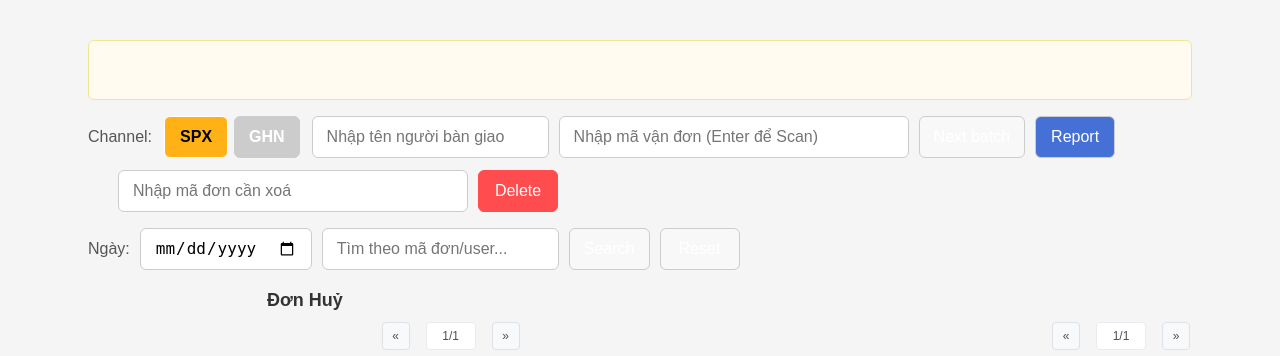
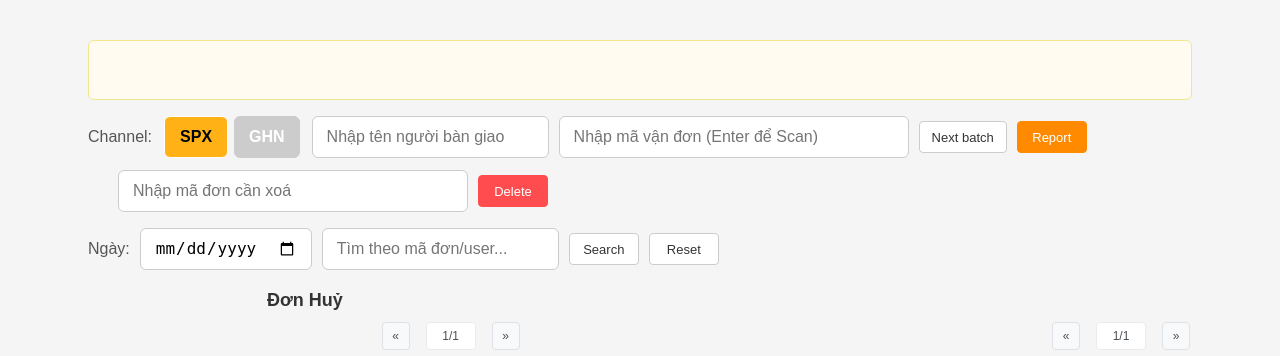
Before and after one commit to hoangph-385/vaithuhayho, a Flask app: page /handover in a window 1280 px wide. Shown: the part 54-410 px from the top of the page. Run offline with Flask 3, Linux system fonts and the light colour scheme; some libraries are stand-ins or nearby versions.

Commit message:
style css

```diff
--- a/static/css/main.css
+++ b/static/css/main.css
@@ -106,36 +106,69 @@ main {
 }
 
 .btn-action {
-  padding: 0px 14px;
-  border: 1px solid var(--border-color);
-  border-radius: 6px;
-  background: #f8f8f8;
+  padding: 6px 12px;
+  border: 1px solid #ccc;
+  border-radius: 4px;
+  background: #fff;
+  color: #333;
   cursor: pointer;
-  min-width: 80px;
-  height: 42px;
-  font-size: 16px;
+  min-width: 70px;
+  height: 32px;
+  font-size: 13px;
   font-weight: 500;
   display: inline-flex;
   align-items: center;
   justify-content: center;
   box-sizing: border-box;
-  transition: background 0.2s, color 0.2s, border-color 0.2s;
+  transition: all 0.2s ease;
 }
 
-.btn-action:hover {
-  background: #e6f0ff;
-  border-color: #1677ff;
-  color: #1677ff;
+.btn-action:hover:not(:disabled) {
+  background: #ff8a00;
+  border-color: #ff8a00;
+  color: #fff;
+  transform: translateY(-1px);
+  box-shadow: 0 2px 4px rgba(0,0,0,0.1);
+}
+
+.btn-action:disabled {
+  background: #f5f5f5;
+  color: #999;
+  border-color: #ddd;
+  cursor: not-allowed;
+  opacity: 0.6;
+}
+
+.btn-action:disabled:hover {
+  background: #f5f5f5;
+  color: #999;
+  border-color: #ddd;
+  transform: none;
+  box-shadow: none;
 }
 
 .btn-primary {
-  background: #1677ff;
+  background: #333;
   color: #fff;
-  border-color: #1677ff;
+  border-color: #333;
+  height: 32px;
+  font-size: 13px;
+  padding: 6px 12px;
 }
 
-.btn-primary:hover {
-  background: #125ecc;
+.btn-primary:hover:not(:disabled) {
+  background: #ff8a00;
+  border-color: #ff8a00;
+  transform: translateY(-1px);
+  box-shadow: 0 2px 4px rgba(0,0,0,0.1);
+}
+
+.btn-primary:disabled {
+  background: #f5f5f5;
+  color: #999;
+  border-color: #ddd;
+  cursor: not-allowed;
+  opacity: 0.6;
 }
 
 .btn-danger {
@@ -151,27 +184,45 @@ main {
 }
 
 .btn-report {
-  padding: 0px 14px;
-  border: 1px solid var(--border-color);
-  border-radius: 6px;
-  background: #4570d5;
+  padding: 6px 12px;
+  border: 1px solid #ff8a00;
+  border-radius: 4px;
+  background: #ff8a00;
   color: #fff;
   cursor: pointer;
-  min-width: 80px;
-  height: 42px;
-  font-size: 16px;
+  min-width: 70px;
+  height: 32px;
+  font-size: 13px;
   font-weight: 500;
   display: inline-flex;
   align-items: center;
   justify-content: center;
   box-sizing: border-box;
-  transition: background 0.2s, color 0.2s, border-color 0.2s;
+  transition: all 0.2s ease;
 }
 
-.btn-report:hover {
-  background: #e6f0ff;
-  border-color: #1677ff;
-  color: #1677ff;
+.btn-report:hover:not(:disabled) {
+  background: #333;
+  border-color: #333;
+  color: #fff;
+  transform: translateY(-1px);
+  box-shadow: 0 2px 4px rgba(0,0,0,0.1);
+}
+
+.btn-report:disabled {
+  background: #f5f5f5;
+  color: #999;
+  border-color: #ddd;
+  cursor: not-allowed;
+  opacity: 0.6;
+}
+
+.btn-report:disabled:hover {
+  background: #f5f5f5;
+  color: #999;
+  border-color: #ddd;
+  transform: none;
+  box-shadow: none;
 }
 
 button {
```
Also changed, not shown: other parts of static/css/main.css (+19 -13 lines).
